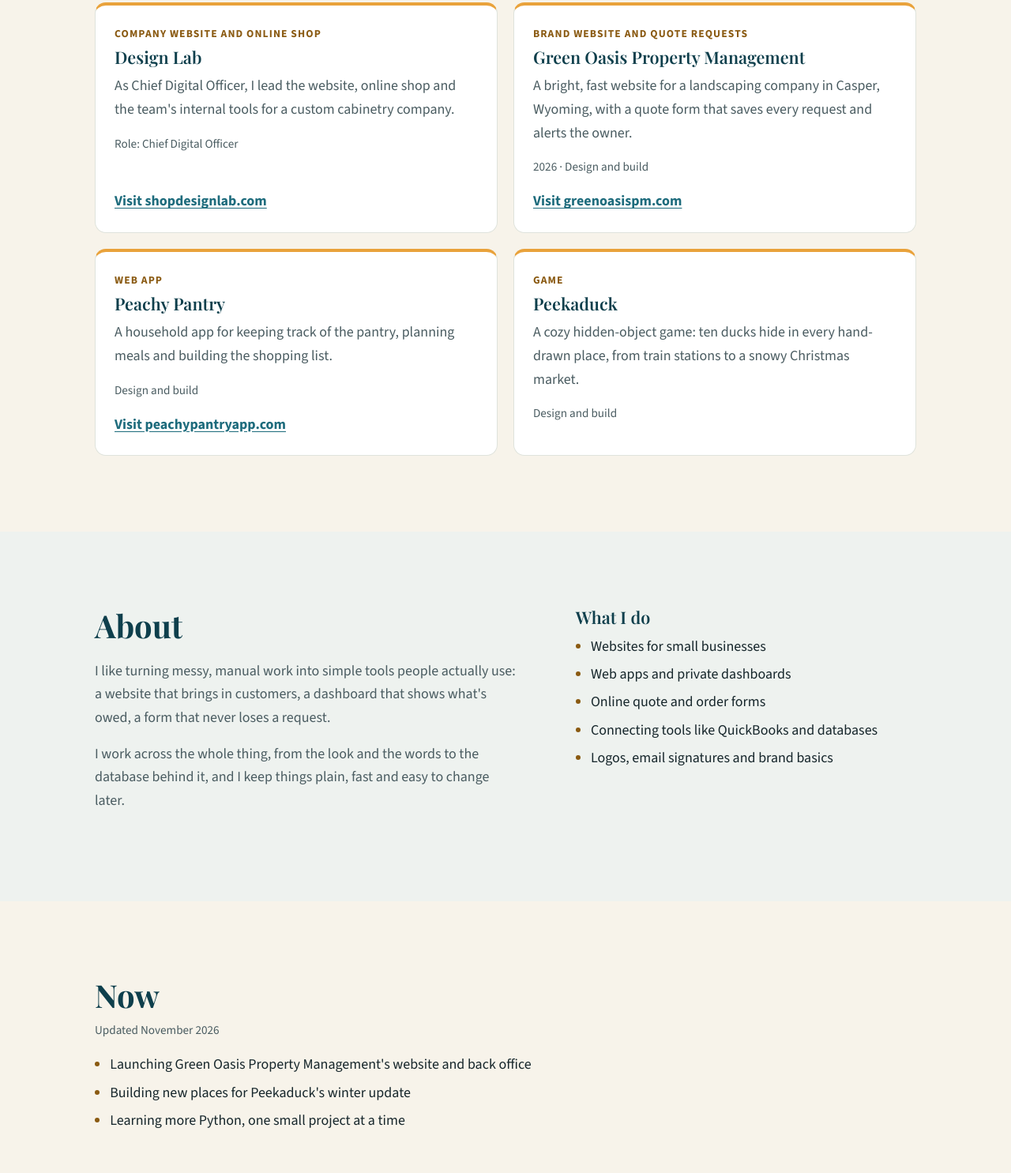
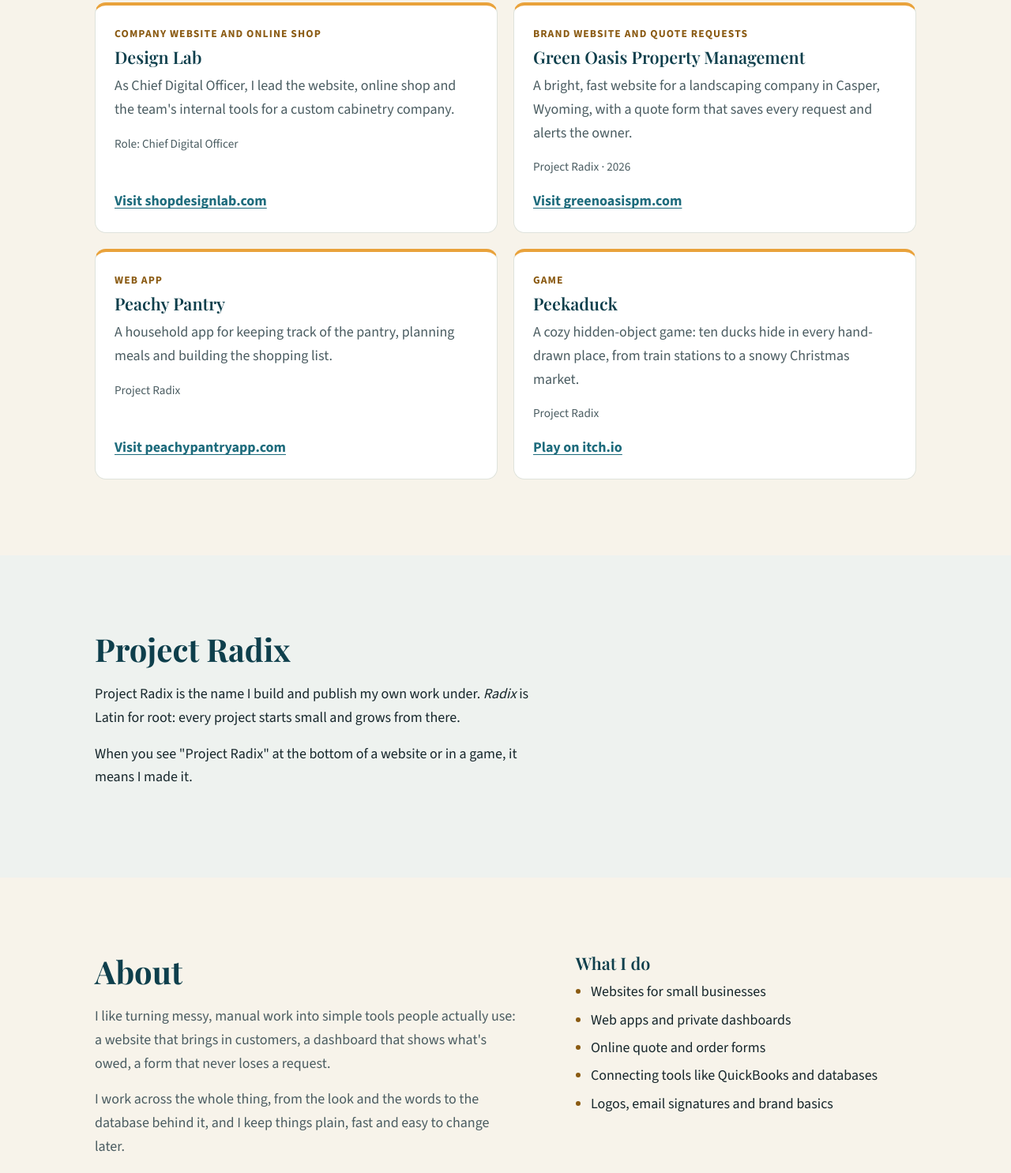
Before and after one commit to jdudgeon1993/jdudgeon1993.github.io, a plain HTML site: page index.html in a window 1280 px wide. Shown: the part 781-2266 px from the top of the page at 79% size. Drawn offline with nearby package versions, Linux system fonts and the light colour scheme.

Commit message:
Project Radix section, card tags, itch link, separate footer credit
Co-Authored-By: Claude Opus 5.5 <noreply@anthropic.com>
Claude-Session: https://claude.ai/code/session_01PnZA946oHQYjuTVUgwpvRM

```diff
--- a/index.html
+++ b/index.html
@@ -26,6 +26,7 @@
     <nav aria-label="Main">
       <ul>
         <li><a href="#work">Work</a></li>
+        <li><a href="#radix">Radix</a></li>
         <li><a href="#about">About</a></li>
         <li><a href="#now">Now</a></li>
         <li><a href="#contact">Contact</a></li>
@@ -66,28 +67,38 @@
           <p class="kind">Brand website and quote requests</p>
           <h3>Green Oasis Property Management</h3>
           <p>A bright, fast website for a landscaping company in Casper, Wyoming, with a quote form that saves every request and alerts the owner.</p>
-          <p class="meta">2026 · Design and build</p>
+          <p class="meta">Project Radix · 2026</p>
           <a class="more" href="https://www.greenoasispm.com">Visit greenoasispm.com <span class="sr">(Green Oasis)</span></a>
         </article></li>
         <li><article class="card">
           <p class="kind">Web app</p>
           <h3>Peachy Pantry</h3>
           <p>A household app for keeping track of the pantry, planning meals and building the shopping list.</p>
-          <p class="meta">Design and build</p>
+          <p class="meta">Project Radix</p>
           <a class="more" href="https://peachypantryapp.com">Visit peachypantryapp.com <span class="sr">(Peachy Pantry)</span></a>
         </article></li>
         <li><article class="card">
           <p class="kind">Game</p>
           <h3>Peekaduck</h3>
           <p>A cozy hidden-object game: ten ducks hide in every hand-drawn place, from train stations to a snowy Christmas market.</p>
-          <p class="meta">Design and build</p>
+          <p class="meta">Project Radix</p>
+          <a class="more" href="https://projectradix.itch.io/peekaduck">Play on itch.io <span class="sr">(Peekaduck)</span></a>
         </article></li>
       </ul>
     </div>
   </section>
 
+  <!-- ============ PROJECT RADIX ============ -->
+  <section id="radix" class="section alt" aria-labelledby="radix-h">
+    <div class="wrap narrow">
+      <h2 id="radix-h">Project Radix</h2>
+      <p>Project Radix is the name I build and publish my own work under. <i lang="la">Radix</i> is Latin for root: every project starts small and grows from there.</p>
+      <p>When you see "Project Radix" at the bottom of a website or in a game, it means I made it.</p>
+    </div>
+  </section>
+
   <!-- ============ ABOUT ============ -->
-  <section id="about" class="section alt" aria-labelledby="about-h">
+  <section id="about" class="section" aria-labelledby="about-h">
     <div class="wrap about">
       <div>
         <h2 id="about-h">About</h2>
@@ -109,7 +120,7 @@
 
   <!-- ============ NOW ============
        Change these lines whenever you like. -->
-  <section id="now" class="section" aria-labelledby="now-h">
+  <section id="now" class="section alt" aria-labelledby="now-h">
     <div class="wrap narrow">
       <h2 id="now-h">Now</h2>
       <p class="updated">Updated November 2026</p>
@@ -122,7 +133,7 @@
   </section>
 
   <!-- ============ CONTACT ============ -->
-  <section id="contact" class="section alt" aria-labelledby="contact-h">
+  <section id="contact" class="section" aria-labelledby="contact-h">
     <div class="wrap narrow">
       <h2 id="contact-h">Contact</h2>
       <p>Have a project in mind, or just want to say hi? Email is the best way to reach me.</p>
@@ -132,8 +143,9 @@
 </main>
 
 <footer class="foot">
-  <div class="wrap">
+  <div class="wrap foot-row">
     <p>© <span id="yr">2026</span> Jordan Dudgeon</p>
+    <p class="credit"><a href="#radix">Project Radix</a></p>
   </div>
 </footer>
 <script>document.getElementById('yr').textContent=new Date().getFullYear()</script>
--- a/styles.css
+++ b/styles.css
@@ -80,3 +80,5 @@ nav a:hover{background:var(--alt);color:var(--teal)}
 .updated{color:var(--muted);font-size:.95rem;margin-top:-.6rem}
 .foot{padding-block:28px;border-top:1px solid var(--line);color:var(--muted);font-size:.95rem}
 .foot p{margin:0}
+.foot-row{display:flex;flex-wrap:wrap;justify-content:space-between;gap:6px 24px}
+.foot a{color:inherit;text-decoration:none}.foot a:hover{text-decoration:underline}
```
